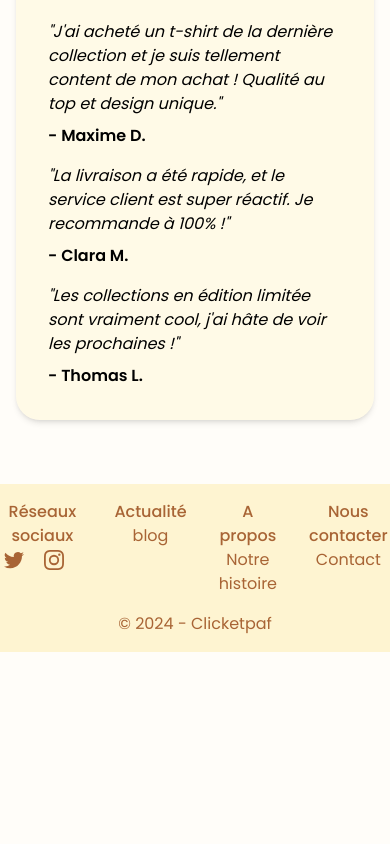
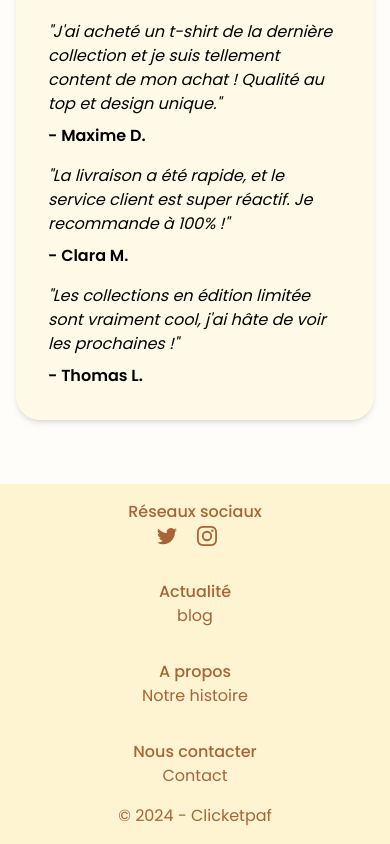
Before and after one commit to adrienqua/clicketpaf, a Next.js app: page / in a window 390 px wide. Shown: the part 5124-5968 px from the top of the page. Before the commit the page ends 5776 px from the top, so only its background shows below. Built offline with nearby package versions, Linux system fonts and the light colour scheme.

Commit message:
fix mobile footer

```diff
--- a/components/Footer.tsx
+++ b/components/Footer.tsx
@@ -4,7 +4,11 @@ import Link from "next/link"
 const Footer = () => {
     return (
         <footer className="w-full text-center p-4 bg-amber-100/80 text-amber-800/80 mt-8" role="contentinfo">
-            <nav role="navigation" aria-label="Footer navigation" className="flex justify-center gap-8 mb-4">
+            <nav
+                role="navigation"
+                aria-label="Footer navigation"
+                className="flex flex-col md:flex-row justify-center gap-8 mb-4"
+            >
                 <div>
                     <h2 className="font-medium">Réseaux sociaux</h2>
                     <ul className="flex gap-4 justify-center">
```
